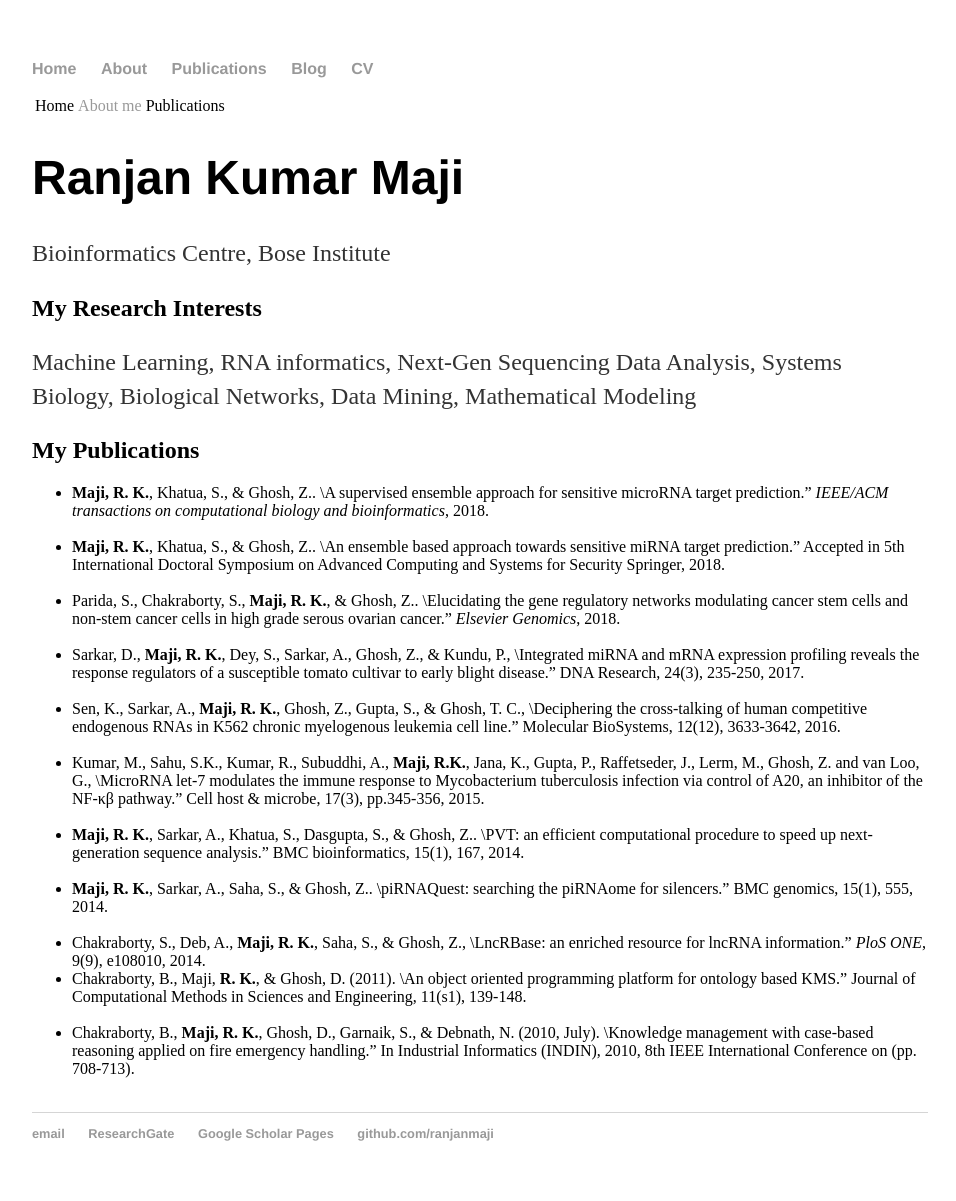
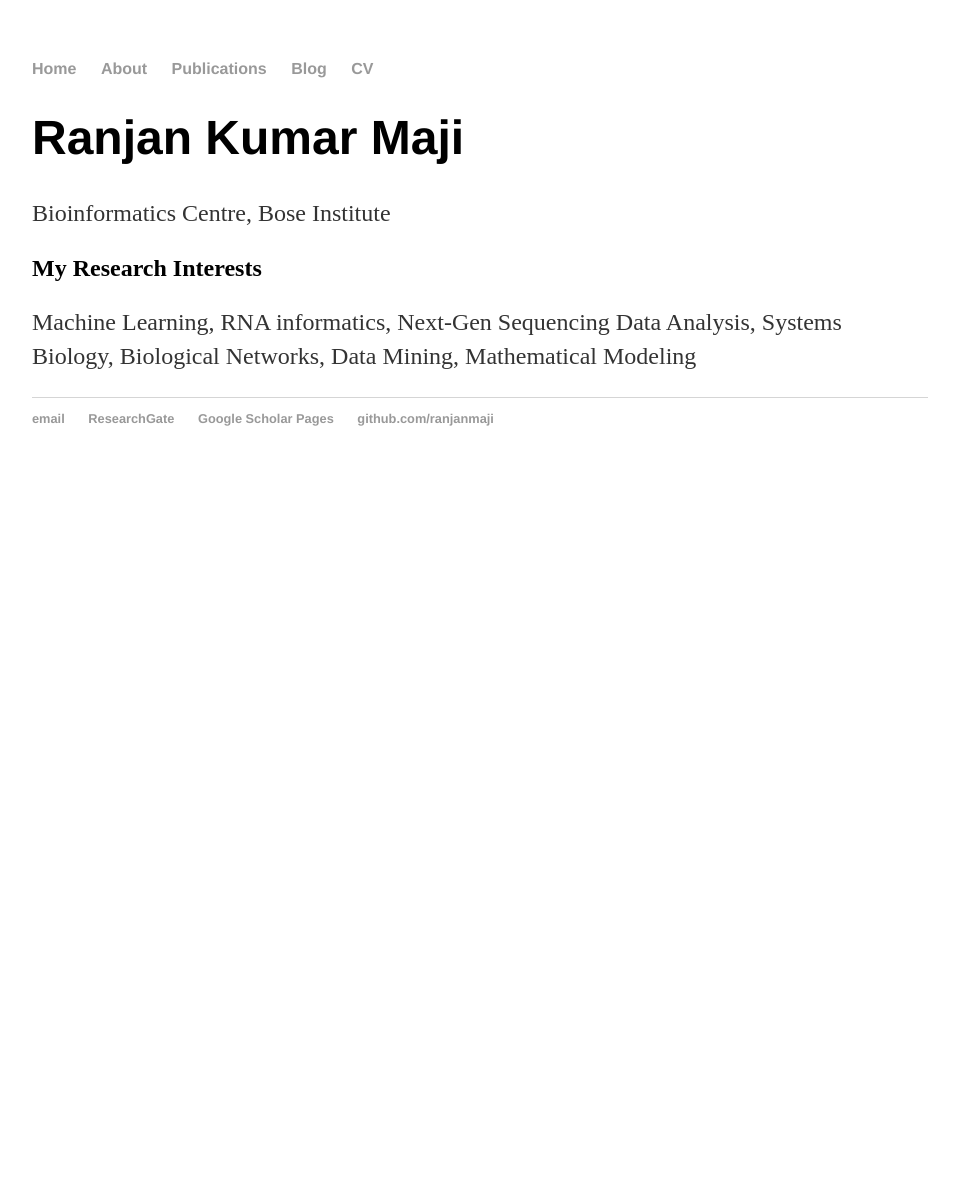
Before and after one commit to ranjanmaji/just-a-site, a Jekyll site: the page built from index.md, in a window 1280 px wide. Shown: the whole page, without its empty margins (160-1116 px from the left). Built offline with Jekyll 4.4.1, drawn with Linux system fonts in a browser that asks for light colours; our own code applies the rules of GitHub Pages for plain Markdown files; after the commit the page ends 900 px from its top, so only the background shows below that.

Commit message:
Update index.md

```diff
--- a/index.md
+++ b/index.md
@@ -1,6 +1,3 @@
-
-| Home  | [About me](../just-a-site/aboutme.md) | Publications |
-
 
 
 <h1>Ranjan Kumar Maji</h1>
@@ -9,42 +6,3 @@ Bioinformatics Centre, Bose Institute<br/>
 <h2>My Research Interests</h2>
 Machine Learning, RNA informatics, Next-Gen Sequencing Data Analysis, Systems
 Biology, Biological Networks, Data Mining, Mathematical Modeling<br/>
-
-<h2> My Publications </h2>
-
-* **Maji, R. K.**, Khatua, S., & Ghosh, Z.. \A supervised ensemble approach for
-sensitive microRNA target prediction." *IEEE/ACM transactions
-on computational biology and bioinformatics*, 2018.<br/><br/>
-* **Maji, R. K.**, Khatua, S., & Ghosh, Z.. \An ensemble based approach towards
-sensitive miRNA target prediction." Accepted in 5th International Doctoral
-Symposium on Advanced Computing and Systems for Security Springer, 2018.<br/><br/>
-* Parida, S., Chakraborty, S., **Maji, R. K.**, & Ghosh, Z.. \Elucidating the gene
-regulatory networks modulating cancer stem cells and non-stem cancer cells in
-high grade serous ovarian cancer." *Elsevier Genomics*, 2018.<br/><br/>
-* Sarkar, D., **Maji, R. K.**, Dey, S., Sarkar, A., Ghosh, Z., & Kundu, P.,
-\Integrated miRNA and mRNA expression profiling reveals the response
-regulators of a susceptible tomato cultivar to early blight disease." DNA
-Research, 24(3), 235-250, 2017.<br/><br/>
-* Sen, K., Sarkar, A., **Maji, R. K.**, Ghosh, Z., Gupta, S., & Ghosh, T. C.,
-\Deciphering the cross-talking of human competitive endogenous RNAs in K562
-chronic myelogenous leukemia cell line." Molecular BioSystems, 12(12),
-3633-3642, 2016.<br/><br/>
-* Kumar, M., Sahu, S.K., Kumar, R., Subuddhi, A., **Maji, R.K.**, Jana, K.,
-Gupta, P., Raffetseder, J., Lerm, M., Ghosh, Z. and van Loo, G., \MicroRNA
-let-7 modulates the immune response to Mycobacterium tuberculosis infection
-via control of A20, an inhibitor of the NF-κβ pathway." Cell host & microbe,
-17(3), pp.345-356, 2015.<br/><br/>
-* **Maji, R. K.**, Sarkar, A., Khatua, S., Dasgupta, S., & Ghosh, Z.. \PVT: an
-efficient computational procedure to speed up next-generation sequence
-analysis." BMC bioinformatics, 15(1), 167, 2014.<br/><br/>
-* **Maji, R. K.**, Sarkar, A., Saha, S., & Ghosh, Z.. \piRNAQuest: searching the
-piRNAome for silencers." BMC genomics, 15(1), 555, 2014.<br/><br/>
-* Chakraborty, S., Deb, A., **Maji, R. K.**, Saha, S., & Ghosh, Z., \LncRBase: an
-enriched resource for lncRNA information." *PloS ONE*, 9(9), e108010, 2014.
-* Chakraborty, B., Maji, **R. K.**, & Ghosh, D. (2011). \An object oriented
-programming platform for ontology based KMS." Journal of Computational
-Methods in Sciences and Engineering, 11(s1), 139-148.<br/><br/>
-* Chakraborty, B., **Maji, R. K.**, Ghosh, D., Garnaik, S., & Debnath, N. (2010,
-July). \Knowledge management with case-based reasoning applied on fire
-emergency handling." In Industrial Informatics (INDIN), 2010, 8th IEEE
-International Conference on (pp. 708-713).<br/><br/>
```
